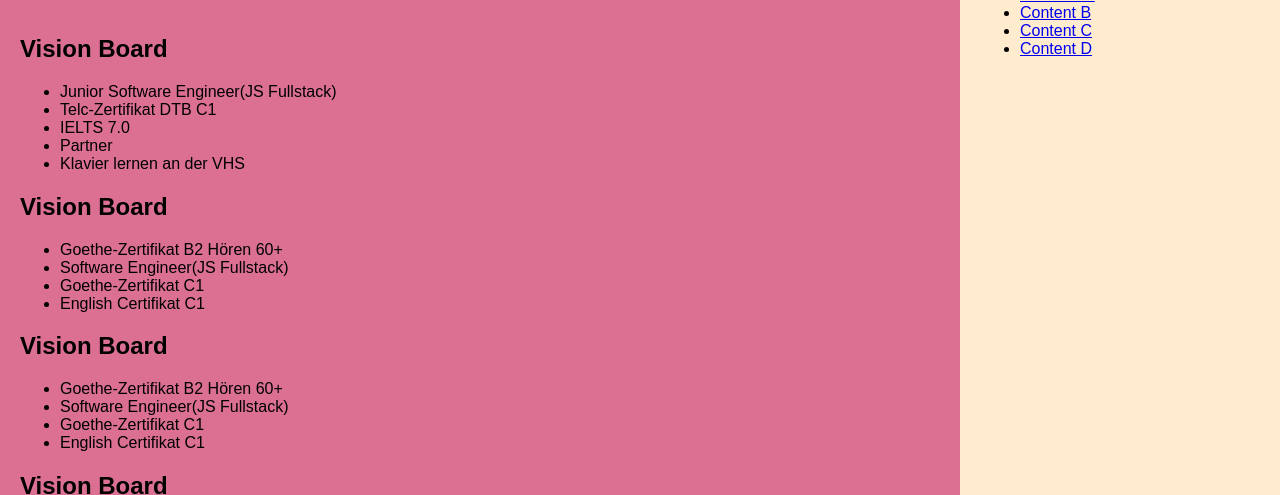
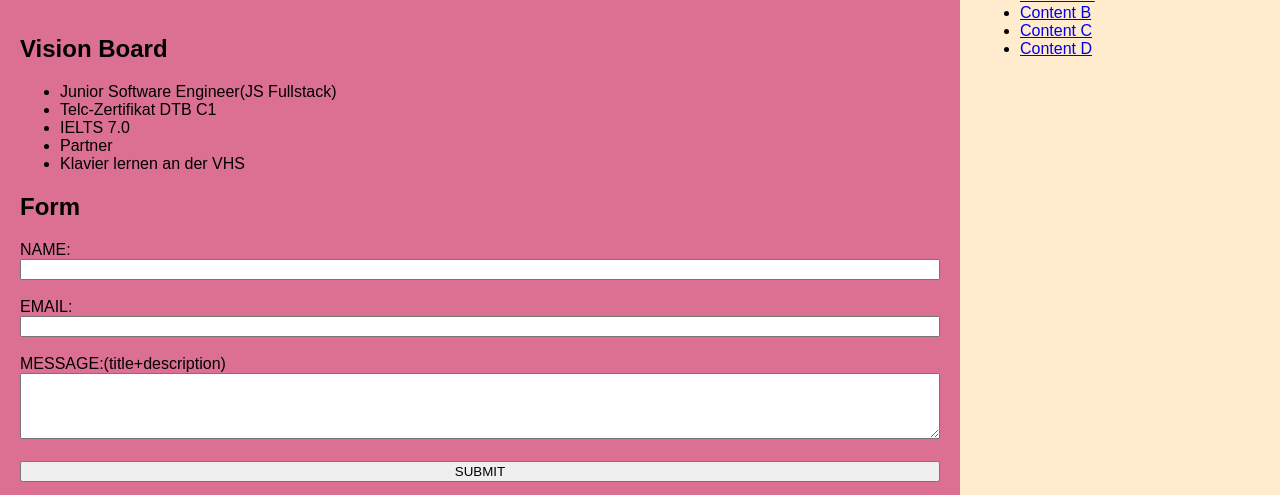
Before and after one commit to pzl2eu/web, a plain HTML site: page index.html in a window 1280 px wide. Shown: the part 292-787 px from the top of the page. Drawn offline with Linux system fonts and the light colour scheme.

Commit message:
add a basic form

```diff
--- a/index.html
+++ b/index.html
@@ -45,7 +45,19 @@
         <li>Partner</li>
         <li>Klavier lernen an der VHS</li>
       </ul>
-      <h2>Vision Board</h2>
+      <h2>Form</h2>
+      <form action="/submit" method="POST">
+        <label for="name">NAME:</label>
+        <input type="text" id="name" name="name" required><br><br>
+
+        <label for="email">EMAIL:</label>
+        <input type="email" id="email" name="email" required><br><br>
+
+        <label for="message">MESSAGE:(title+description)</label>
+        <textarea id="message" name="message" rows="4" cols="50" required></textarea><br><br>
+
+        <button type="submit">SUBMIT</button>
+      </form>
       <ul>
         <li>Goethe-Zertifikat B2 Hören 60+</li>
         <li>Software Engineer(JS Fullstack)</li>
```
